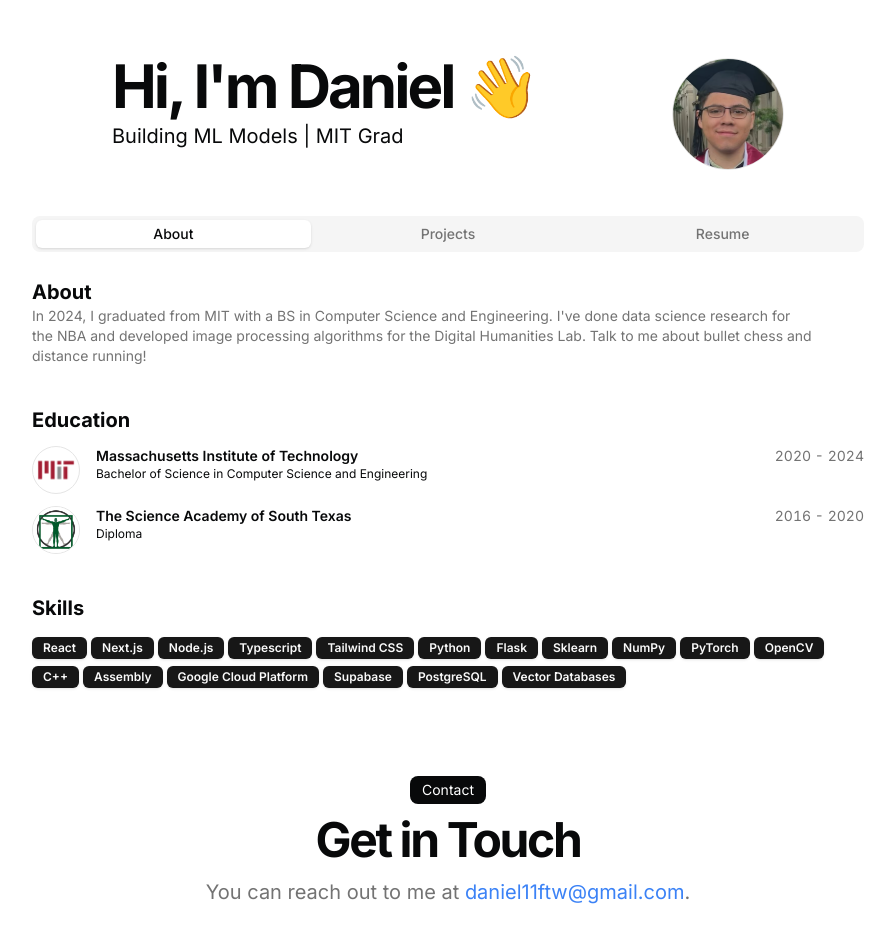
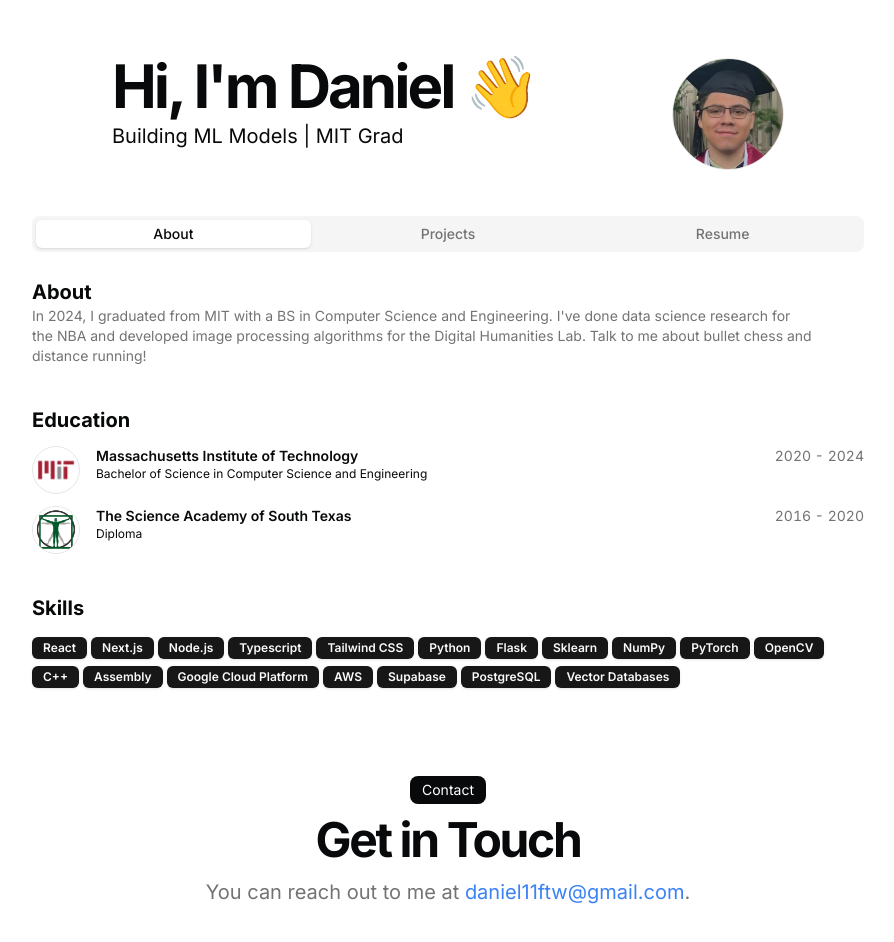
Before and after one commit to DanielF21/portfolio, a Next.js app: page / in a window 1280 px wide. Shown: the top 942 px of the page, without its empty margins (192-1086 px from the left). Built offline with nearby package versions, Linux system fonts and the light colour scheme.

Commit message:
added aws

```diff
--- a/src/data/resume.tsx
+++ b/src/data/resume.tsx
@@ -27,6 +27,7 @@ export const DATA = {
     "C++",
     "Assembly",
     "Google Cloud Platform",
+    "AWS",
     "Supabase",
     "PostgreSQL",
     "Vector Databases",
```
